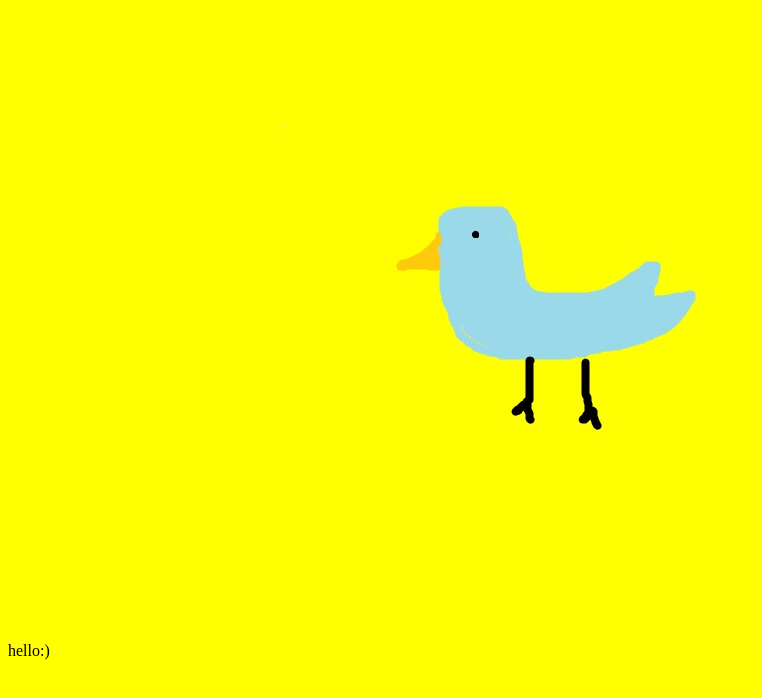
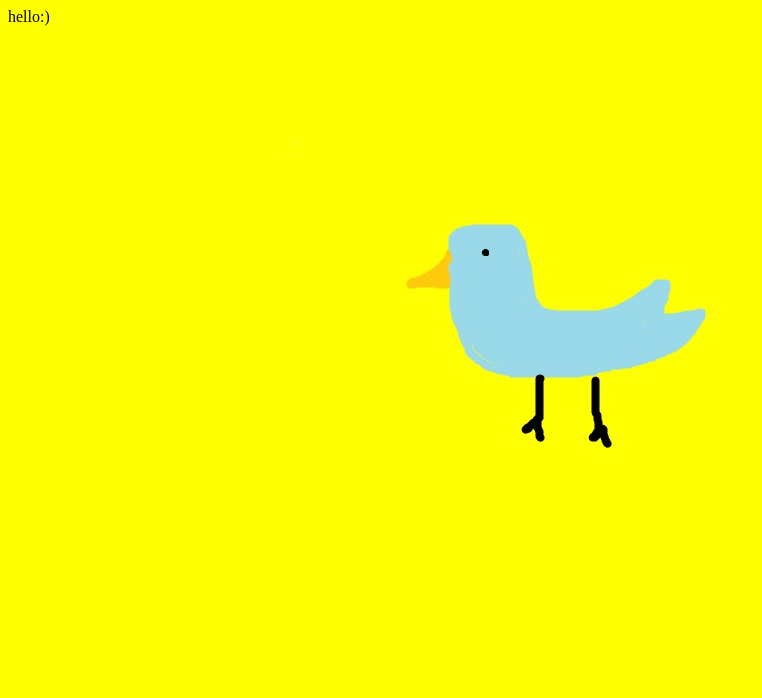
Before and after one commit to ppaauuoo/vorak.sumeth, a plain HTML site: page index.html in a window 1280 px wide. Shown: the whole page, without its empty margins (0-762 px from the left). Drawn offline with Linux system fonts and the light colour scheme.

Commit message:
Update index.html

```diff
--- a/index.html
+++ b/index.html
@@ -1,6 +1,6 @@
 <html>
   <body style="background-color:yellow">
-    hello:)
-    <img src="goodpic.jpg"></img>
+    hello:)<br>
+    <center><img src="goodpic.jpg"></img></center>
   </body>
 </html>
```
